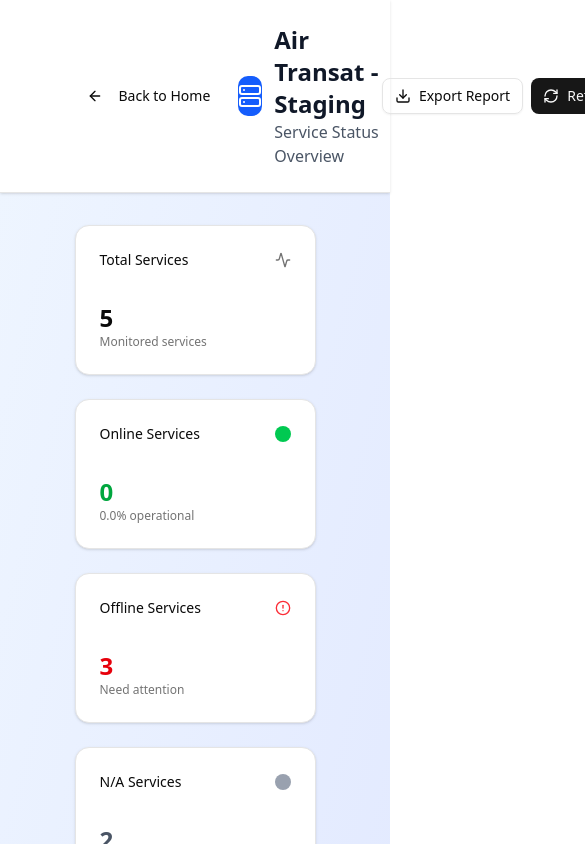
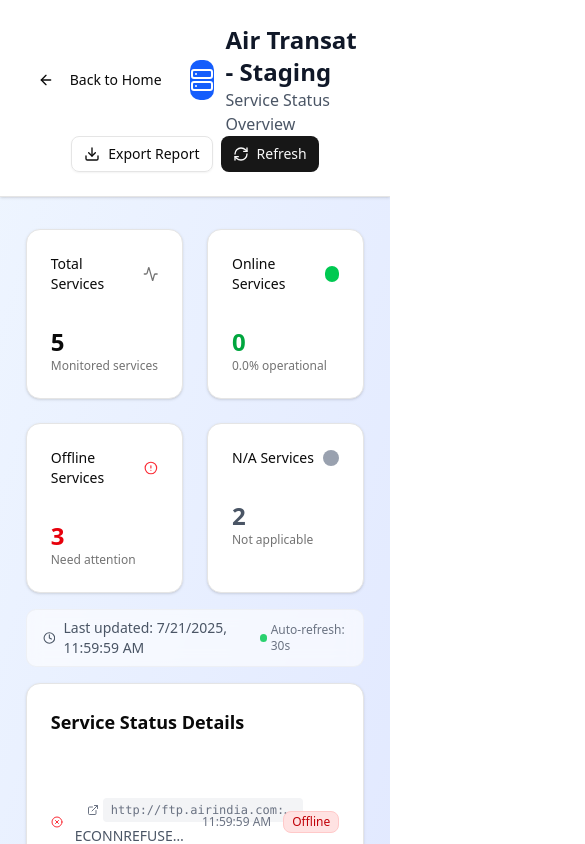
Before and after one commit to SsagarikaR/flight-client, a React (Vite) app: page /status/1 in a window 390 px wide. Shown: the top 844 px of the page, 585 px wide, since content can reach past the window. Built offline with nearby package versions, Linux system fonts and the light colour scheme.

Commit message:
fix: fix the responsive of detail page

```diff
--- a/src/pages/StatusDetail.tsx
+++ b/src/pages/StatusDetail.tsx
@@ -110,8 +110,8 @@
     <div className="min-h-screen bg-gradient-to-br from-blue-50 to-indigo-100">
       {/* Header */}
       <div className="bg-white shadow-sm border-b">
-        <div className="max-w-[70%] mx-auto px-4 py-6">
-          <div className="flex items-center justify-between">
+        <div className="max-w-[95%] sm:max-w-[85%] md:max-w-[75%] mx-auto px-4 py-6">
+          <div className="flex md:flex-row flex-col items-center justify-between">
             <div className="flex items-center gap-4">
               <Button
                 variant="ghost"
@@ -160,9 +160,9 @@
         </div>
       </div>
 
-      <div className="max-w-[70%] mx-auto px-4 py-8">
+      <div className=" max-w-[95%] sm:max-w-[85%] md:max-w-[75%] mx-auto px-4 py-8">
         {/* Summary Statistics */}
-        <div className="grid grid-cols-1 md:grid-cols-4 gap-6 mb-4">
+        <div className="grid grid-cols-2 md:grid-cols-4 gap-6 mb-4">
           <Card>
             <CardHeader className="flex flex-row items-center justify-between space-y-0 pb-2">
               <CardTitle className="text-sm font-medium">
```
